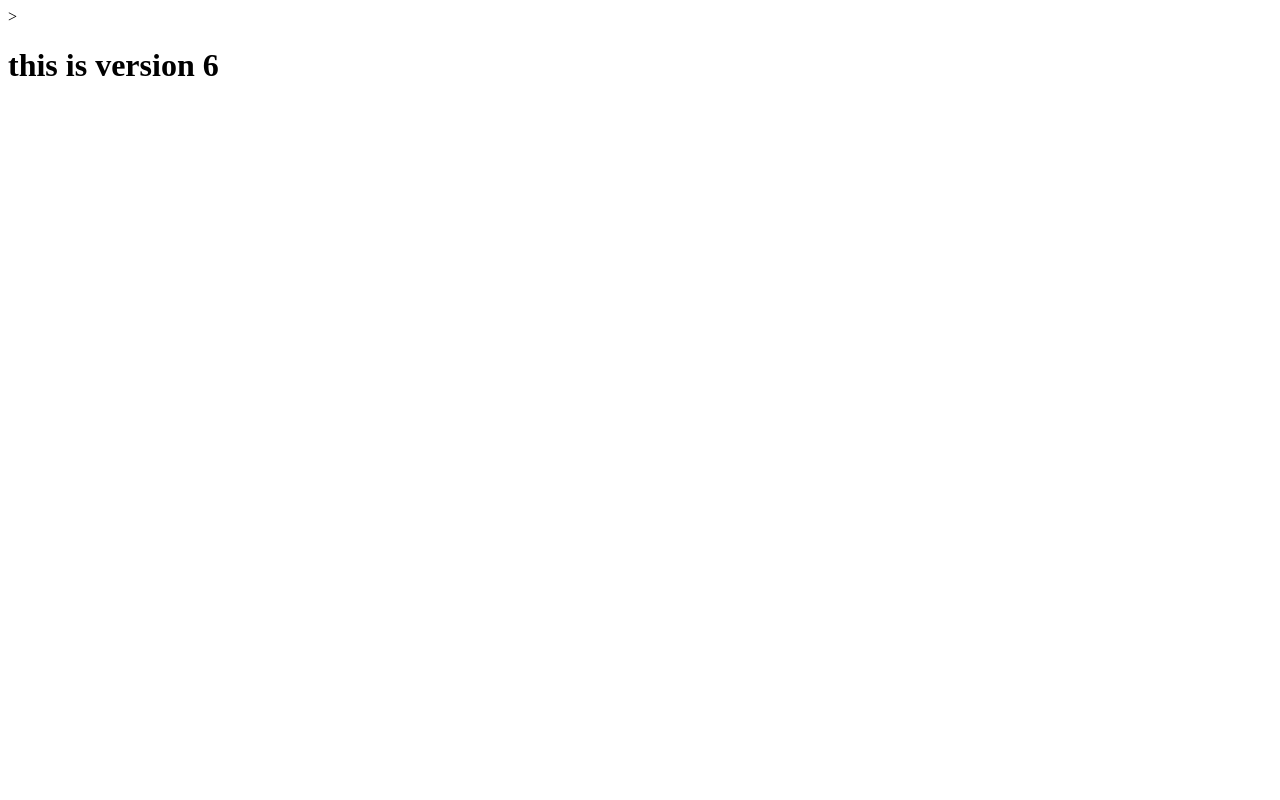
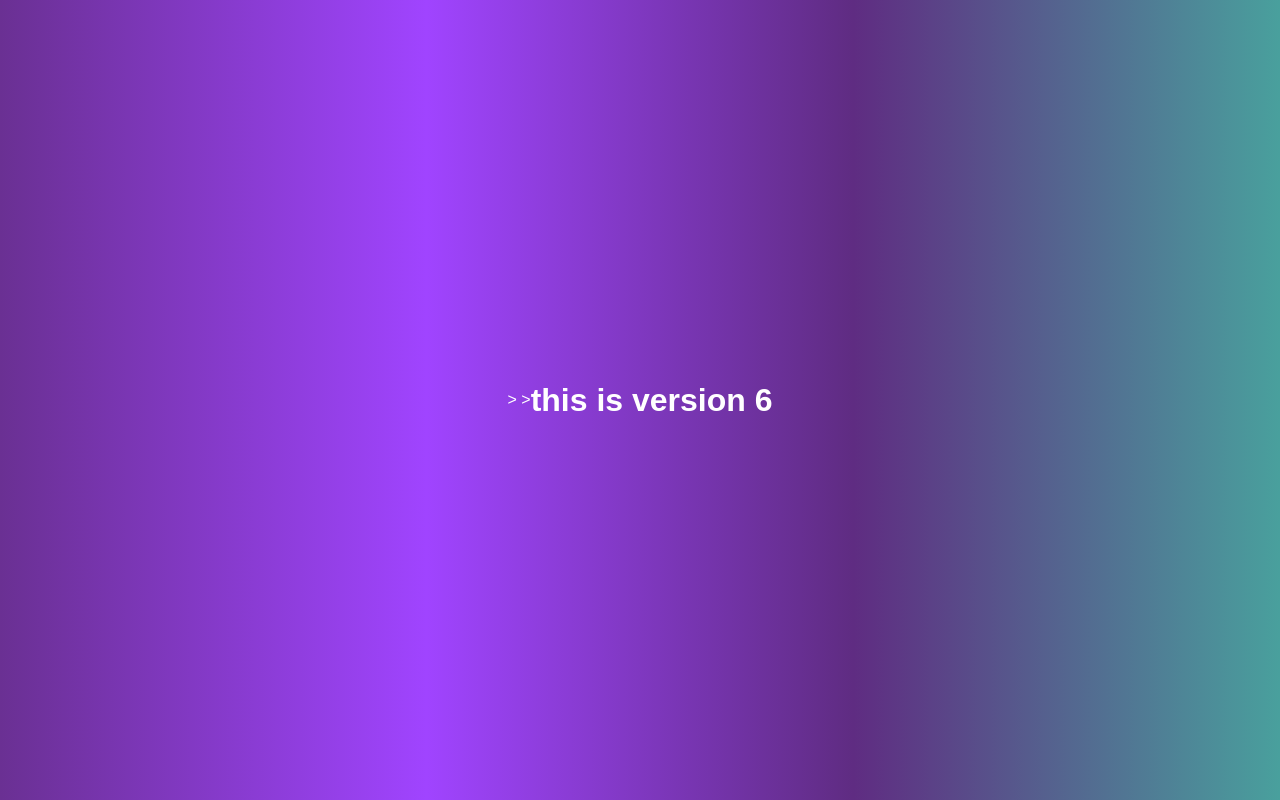
Before and after one commit to jaypatel250702/myrepo, a plain HTML site: page index.html in a window 1280 px wide. Drawn offline with Linux system fonts and the light colour scheme.

Commit message:
Design added

```diff
--- a/index.html
+++ b/index.html
@@ -3,6 +3,7 @@
 <head>
     <meta charset="UTF-8">
     <meta name="viewport" content="width=device-width, initial-scale=1.0">
+    ><link rel="stylesheet" href="styles.css">
     <title>Document</title>
 </head>
 <body>
--- /dev/null
+++ b/styles.css
@@ -0,0 +1,21 @@
+ /* styles.css */
+body {
+    /* Set a gradient background from purple to teal */
+    background: linear-gradient(to right, #6a3093, #a044ff, #5f2c82, #49a09d);
+    font-family: Arial, sans-serif;
+    /* Sets a clean, modern font for the body text */
+    color: white;
+    /* Sets the text color to white for better contrast */
+    margin: 0;
+    /* Removes default margin */
+    padding: 0;
+    /* Removes default padding */
+    display: flex;
+    /* Enables flexbox layout */
+    justify-content: center;
+    /* Centers content horizontally */
+    align-items: center;
+    /* Centers content vertically */
+    height: 100vh;
+    /* Makes the body take the full height of the viewport */
+}
```
